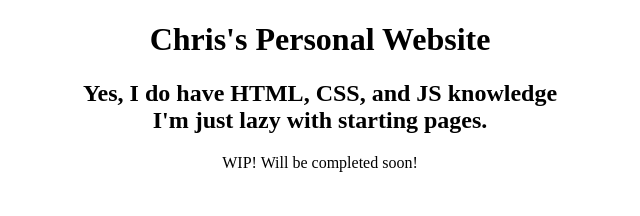
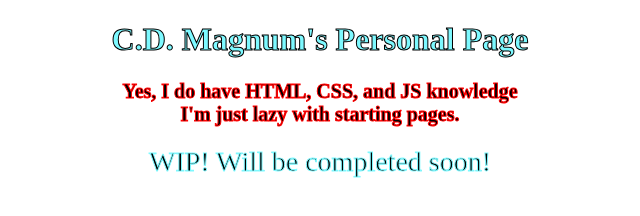
Before and after one commit to CDMagnum/CDMagnum.github.io, a plain HTML site: page index.html in a window 1280 px wide. Shown: the whole page, without its empty margins (320-960 px from the left). Drawn offline with Linux system fonts and the light colour scheme.

Commit message:
Add existing file

```diff
--- a/index.html
+++ b/index.html
@@ -6,11 +6,11 @@
 	</head>
 	<body>
 		<h1>
-			Chris's Personal Website
+			C.D. Magnum's Personal Page
 		</h1>
-		<h2>
+		<h3>
 			Yes, I do have HTML, CSS, and JS knowledge<br/>I'm just lazy with starting pages.
-		</h2>
+		</h3>
 		<div id="thewords">
 			WIP! Will be completed soon!
 		</div>
--- a/main.css
+++ b/main.css
@@ -1,9 +1,17 @@
 div#thewords {
     text-align: center;
+	-webkit-text-stroke-width: 1px;
+    -webkit-text-stroke-color: #7DF9FF;
+	font-size: 28px;
 }
 h1 {
     text-align: center;
+    color: 	#7DF9FF;
+	-webkit-text-stroke-width: 1px;
+    -webkit-text-stroke-color: black;
 }
-h2 {
+h3 {
 	text-align: center;
+	-webkit-text-stroke: 1px red;
+	font-size: 20px;
 }
```
